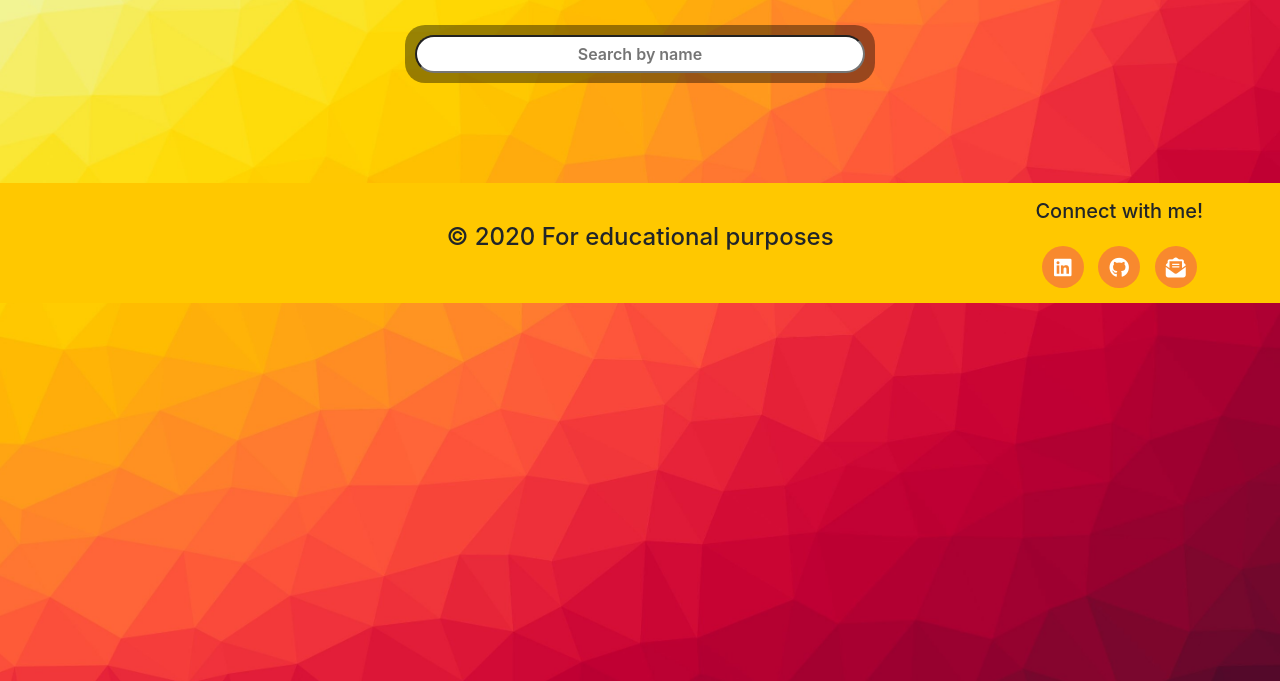
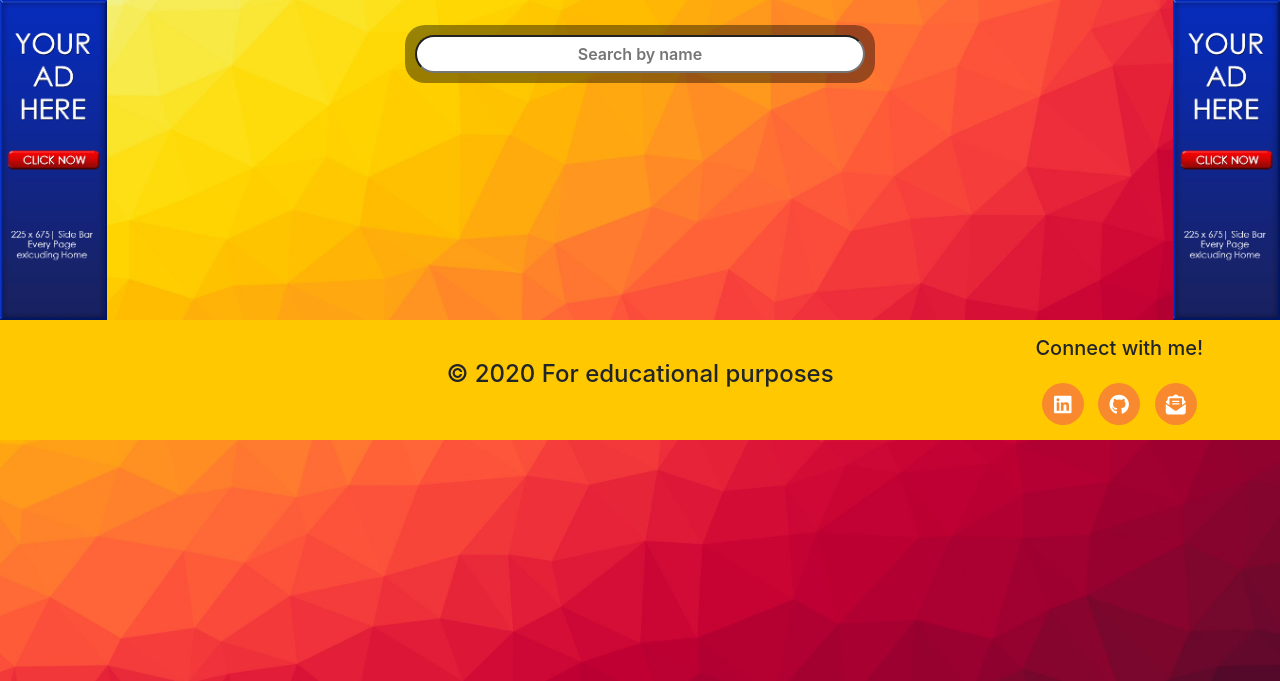
Before and after one commit to romangrubic/Snoop-Adverts-Flask, a Flask app: page /home_garden_diy in a window 1280 px wide. Shown: the part 80-761 px from the top of the page. Run offline with Flask 2, Linux system fonts and the light colour scheme; data that the repository does not hold is empty; some libraries are stand-ins or nearby versions.

Commit message:
Added side advertisement on all pages excluding home page.

```diff
--- a/static/css/style.css
+++ b/static/css/style.css
@@ -98,16 +98,14 @@ body{
 }
 .most-viewed-ad{
     height: 27vh;
-    padding: 0 35vw 1vh 35vw;
-
+    padding: 1vh 35vw;
 }
 .border-top-ad{
 border: 3px solid rgba(0, 0, 0, 0.5);
 border-radius: 20px;
 }
 .carousel-top-ad{
-    height: 18vh;
-    width: 100%;
+    height: 17vh;
 }
 .carousel-top-ad-img{
     width: 100%;
@@ -192,6 +190,8 @@ margin:0;
 .marketplace-form{
     margin: 50px auto;
 }
+
+
 /* ------------ Add advert ---------------------*/
 .add-advert-page{
     height: 75vh;
--- a/templates/base.html
+++ b/templates/base.html
@@ -35,7 +35,7 @@
 		<div class="row">
 			<div class="col-3 text-center vertical-align">
 				{% for view in views %}
-				<h5>This page has been visited {{view.views}} times!<br><br> Thank you!</h5>
+				<h5>This page has been visited {{view.views}} times!<br> Thank you!</h5>
 				{% endfor %}
 			</div>
             <div class="col-6 text-center vertical-align-center">
@@ -61,7 +61,7 @@
 		<div class="modal-dialog" role="document">
 			<div class="modal-content">
 				<div class="modal-header">
-					<h2 class="modal-title" id="contactModalheading">Feedback info</h2>
+					<h2 class="modal-title" id="contactModalheading">Ask me!</h2>
 					<button type="button" class="close" data-dismiss="modal" aria-label="Close">
                         <span aria-hidden="true">&times;</span>
                     </button>
@@ -70,7 +70,7 @@
 					<form id="contactForm">
 						<input type="text" name="name" class="form-control" id="fullname" placeholder="Name" required/>
 						<input type="email" name="emailaddress" class="form-control" id="emailaddress" minlength="10" pattern=".+.com" placeholder="Email adress" required/>
-						<textarea rows="5" name="projectsummary" class="form-control" id="projectsummary" placeholder="Write your question or project idea and click submit!" required></textarea>
+						<textarea rows="5" name="projectsummary" class="form-control" id="projectsummary" placeholder="Write your question and click submit!" required></textarea>
 						<button form="contactForm" type="submit" id="submit" class="btn btn-danger" >Submit!</button>
 					</form>
 				</div>
--- a/templates/marketplace.html
+++ b/templates/marketplace.html
@@ -1,4 +1,10 @@
 {% extends 'base.html'%} {% block content %}
+<div class="container-fluid">
+	<div class="row">
+		<div class="col-1 no-padding">
+			<img src="{{url_for('static', filename='images/background/side_ad.png')}}" width="100%" height="100%" alt="side-advert" display>
+		</div>
+		<div class="col-10">
 			<div class="search-bar d-flex justify-content-center">
 				<div class="row search-outline">
 					<form action="{{url_for('search')}}">
@@ -6,7 +12,7 @@
                             </form>
 				</div>
 			</div>
-<div class="container marketplace-form">
+			<div class="marketplace-form">
 				<div class="row">
 					{% for advert in adverts %}
 					<div class="col-8 col-sm-6 col-md-4 col-lg-3">
@@ -40,4 +46,10 @@
 					{% endfor %}
 				</div>
 			</div>
+		</div>
+		<div class="col-1 no-padding">
+			<img src="{{url_for('static', filename='images/background/side_ad.png')}}" width="100%" height="100%" alt="side-advert" display>
+		</div>
+	</div>
+</div>
 {% endblock %}
```
Also changed, not shown: templates/add_advert.html (+12 -0 lines), templates/edit_advert.html (+12 -0 lines), templates/home.html (+7 -2 lines), templates/search.html (+12 -0 lines), templates/view_advert.html (+16 -2 lines), static/images/background/side_ad.png (added). Lines whose indentation alone changed are shown as unchanged.
